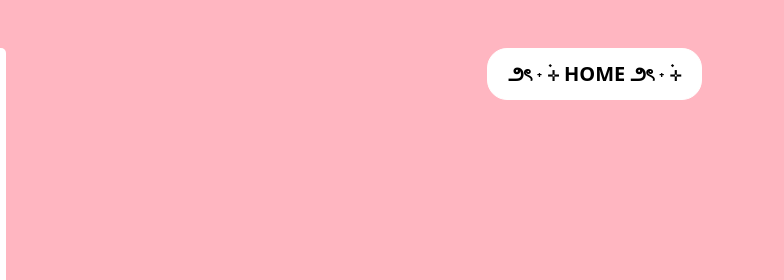
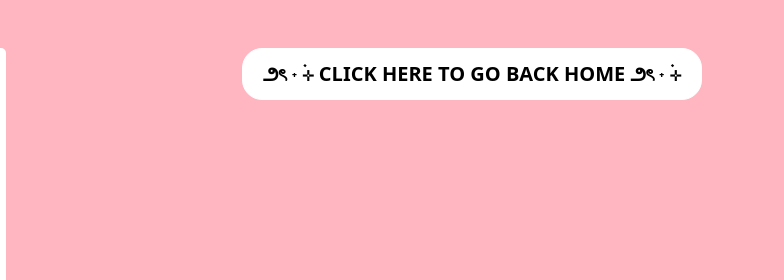
Before and after one commit to channeloronico/TECHNICAL-4-2, a plain HTML site: page index.html in a window 1280 px wide. Shown: the top 280 px of the page, 496-1280 px from the left. Drawn offline with nearby package versions, Linux system fonts and the light colour scheme.

Commit message:
Update index.html

```diff
--- a/index.html
+++ b/index.html
@@ -16,7 +16,7 @@
         </h1>
       </div>
       <div class="col-md-6 text-md-end mb-2">
-        <button id="menuButton">౨ৎ ˖ ࣪⊹ HOME ౨ৎ ˖ ࣪⊹</button>
+        <button id="menuButton">౨ৎ ˖ ࣪⊹ CLICK HERE TO GO BACK HOME ౨ৎ ˖ ࣪⊹</button>
       </div>
     </div>
 
```
